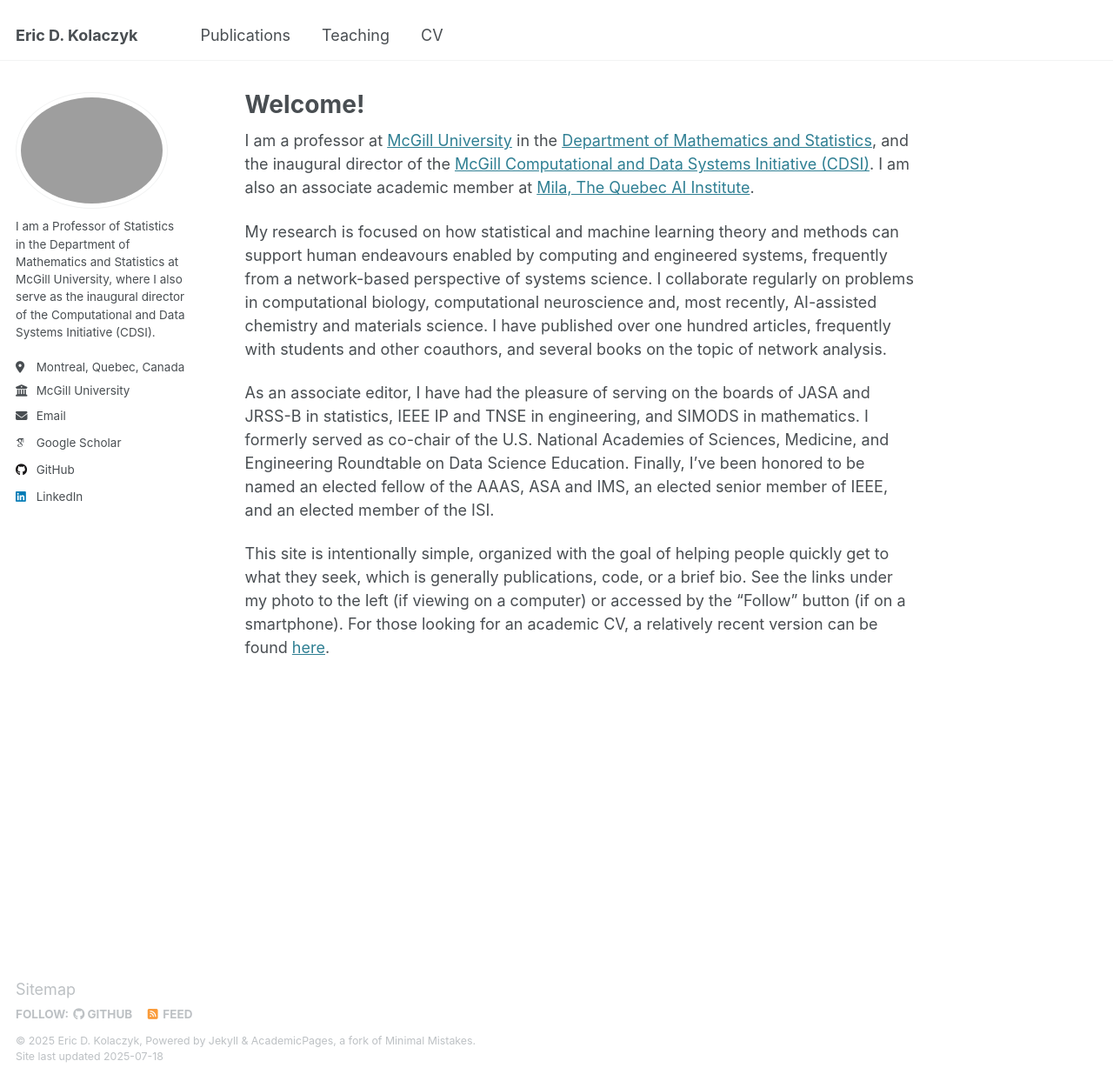
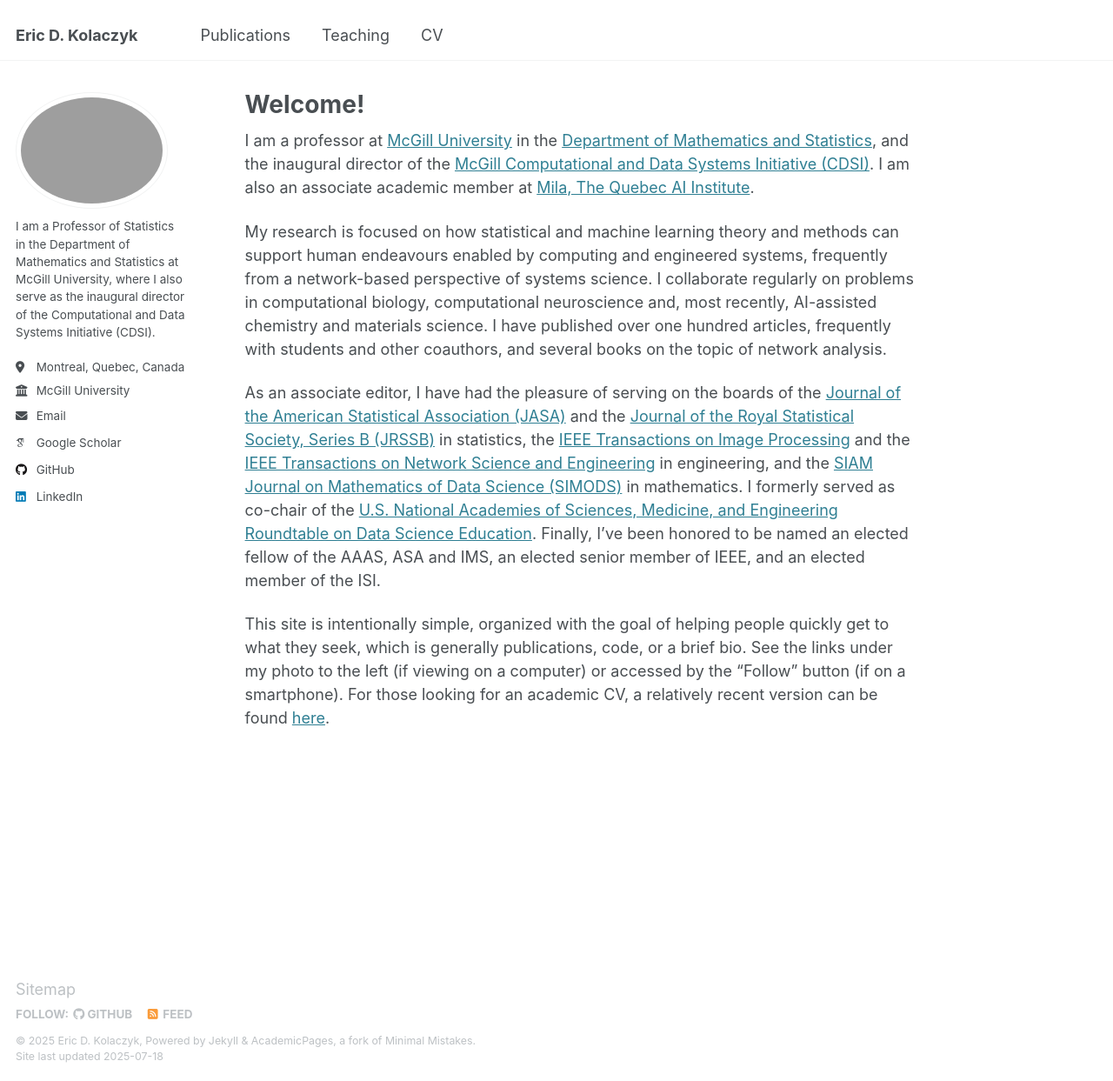
Before and after one commit to kolaczyk/kolaczyk.github.io, a Jekyll site: the page built from _pages/about.md, in a window 1280 px wide and 1243 px high. Shown: the whole window at 87% size. Built offline with Jekyll 4.4.1, drawn with Linux system fonts in a browser that asks for light colours; some web fonts are replaced.

Commit message:
Update about.md

```diff
--- a/_pages/about.md
+++ b/_pages/about.md
@@ -11,6 +11,6 @@ I am a professor at [McGill University](https://www.mcgill.ca/) in the [Departme
 
 My research is focused on how statistical and machine learning theory and methods can support human endeavours enabled by computing and engineered systems, frequently from a network-based perspective of systems science. I collaborate regularly on problems in computational biology, computational neuroscience and, most recently, AI-assisted chemistry and materials science. I have published over one hundred articles, frequently with students and other coauthors, and several books on the topic of network analysis.
 
-As an associate editor, I have had the pleasure of serving on the boards of JASA and JRSS-B in statistics, IEEE IP and TNSE in engineering, and SIMODS in mathematics. I formerly served as co-chair of the U.S. National Academies of Sciences, Medicine, and Engineering Roundtable on Data Science Education. Finally, I've been honored to be named an elected fellow of the AAAS, ASA and IMS, an elected senior member of IEEE, and an elected member of the ISI.
+As an associate editor, I have had the pleasure of serving on the boards of the [Journal of the American Statistical Association (JASA)](https://www.tandfonline.com/journals/uasa20) and the [Journal of the Royal Statistical Society, Series B (JRSSB)](https://academic.oup.com/jrsssb) in statistics, the [IEEE Transactions on Image Processing](https://signalprocessingsociety.org/publications-resources/ieee-transactions-image-processing) and the [IEEE Transactions on Network Science and Engineering](https://www.comsoc.org/publications/journals/ieee-tnse) in engineering, and the [SIAM Journal on Mathematics of Data Science (SIMODS)](https://www.siam.org/publications/siam-journals/siam-journal-on-mathematics-of-data-science/) in mathematics. I formerly served as co-chair of the [U.S. National Academies of Sciences, Medicine, and Engineering Roundtable on Data Science Education](https://www.nationalacademies.org/our-work/roundtable-on-data-science-postsecondary-education). Finally, I've been honored to be named an elected fellow of the AAAS, ASA and IMS, an elected senior member of IEEE, and an elected member of the ISI.
 
 This site is intentionally simple, organized with the goal of helping people quickly get to what they seek, which is generally publications, code, or a brief bio. See the links under my photo to the left (if viewing on a computer) or accessed by the "Follow" button (if on a smartphone).  For those looking for an academic CV, a relatively recent version can be found [here](https://kolaczyk.github.io/cv.pdf).
```
